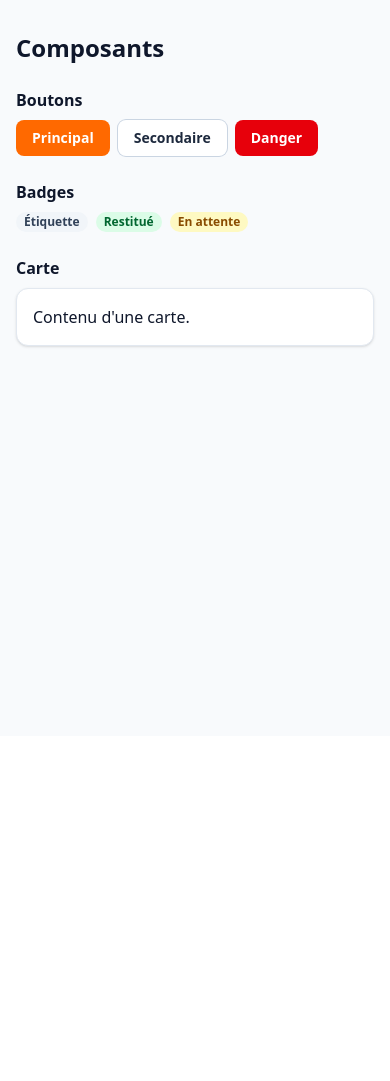
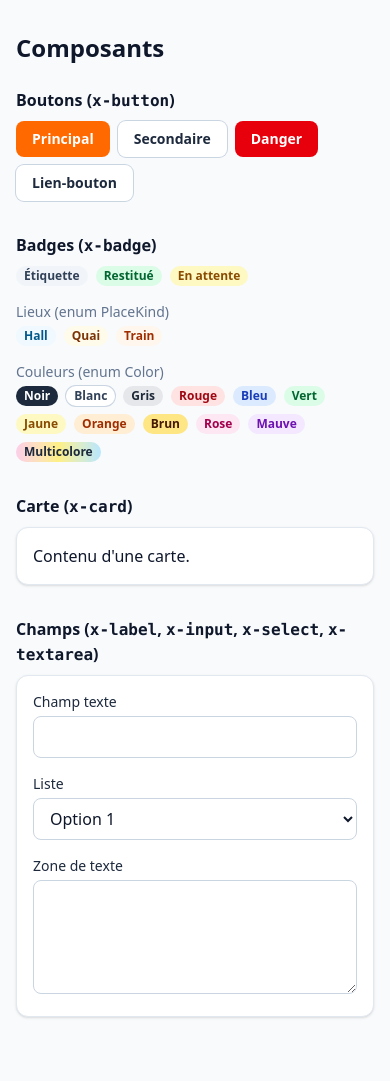
Before and after one commit to kaoutar123-web/perdu-de-vue, a Laravel app: page /composants in a window 390 px wide. Shown: the part 108-1189 px from the top of the page. Before the commit the page ends 456 px from the top, so only its background shows below. Run offline with Laravel 12, Linux system fonts and the light colour scheme; style sheets or scripts are compiled from the project's sources.

Commit message:
Complète la page des composants et le menu mobile

```diff
--- a/resources/views/components/layouts/app.blade.php
+++ b/resources/views/components/layouts/app.blade.php
@@ -14,7 +14,7 @@
                 Perdu de vue
             </a>
 
-            <nav class="flex items-center gap-2 text-sm font-medium">
+        <nav class="flex w-full flex-wrap items-center gap-2 text-sm font-medium sm:w-auto">
                 <a href="{{ route('items.index') }}"
                    @class([
                        'rounded-md px-3 py-2 hover:bg-blue-700 focus-visible:outline-2 focus-visible:outline-white',
--- a/resources/views/styleguide.blade.php
+++ b/resources/views/styleguide.blade.php
@@ -1,20 +1,60 @@
 <x-layouts.app title="Composants">
     <h1 class="mb-6 text-2xl font-bold">Composants</h1>
 
-    <h2 class="mb-2 font-semibold">Boutons</h2>
-    <div class="mb-6 flex gap-2">
+    <section class="mb-8">
+        <h2 class="mb-2 font-semibold">Boutons (<code>x-button</code>)</h2>
+        <div class="flex flex-wrap gap-2">
             <x-button>Principal</x-button>
             <x-button variant="secondary">Secondaire</x-button>
             <x-button variant="danger">Danger</x-button>
+            <x-button variant="secondary" href="#">Lien-bouton</x-button>
         </div>
+    </section>
 
-    <h2 class="mb-2 font-semibold">Badges</h2>
-    <div class="mb-6 flex gap-2">
+    <section class="mb-8">
+        <h2 class="mb-2 font-semibold">Badges (<code>x-badge</code>)</h2>
+        <div class="flex flex-wrap gap-2">
             <x-badge>Étiquette</x-badge>
             <x-badge classes="bg-green-100 text-green-800">Restitué</x-badge>
             <x-badge classes="bg-yellow-100 text-yellow-800">En attente</x-badge>
         </div>
+        <p class="mb-1 mt-4 text-sm text-slate-500">Lieux (enum PlaceKind)</p>
+        <div class="flex flex-wrap gap-2">
+            @foreach (App\Enums\PlaceKind::cases() as $kind)
+                <x-badge :classes="$kind->badgeClasses()">{{ $kind->label() }}</x-badge>
+            @endforeach
+        </div>
+        <p class="mb-1 mt-4 text-sm text-slate-500">Couleurs (enum Color)</p>
+        <div class="flex flex-wrap gap-2">
+            @foreach (App\Enums\Color::cases() as $color)
+                <x-badge :classes="$color->badgeClasses()">{{ $color->label() }}</x-badge>
+            @endforeach
+        </div>
+    </section>
 
-    <h2 class="mb-2 font-semibold">Carte</h2>
+    <section class="mb-8">
+        <h2 class="mb-2 font-semibold">Carte (<code>x-card</code>)</h2>
         <x-card>Contenu d'une carte.</x-card>
+    </section>
+
+    <section class="mb-8">
+        <h2 class="mb-2 font-semibold">Champs (<code>x-label</code>, <code>x-input</code>, <code>x-select</code>, <code>x-textarea</code>)</h2>
+        <x-card class="max-w-lg space-y-4">
+            <div>
+                <x-label for="demo_input">Champ texte</x-label>
+                <x-input name="demo_input" />
+            </div>
+            <div>
+                <x-label for="demo_select">Liste</x-label>
+                <x-select name="demo_select">
+                    <option>Option 1</option>
+                    <option>Option 2</option>
+                </x-select>
+            </div>
+            <div>
+                <x-label for="demo_textarea">Zone de texte</x-label>
+                <x-textarea name="demo_textarea" />
+            </div>
+        </x-card>
+    </section>
 </x-layouts.app>
```
Lines whose indentation alone changed are shown as unchanged.
